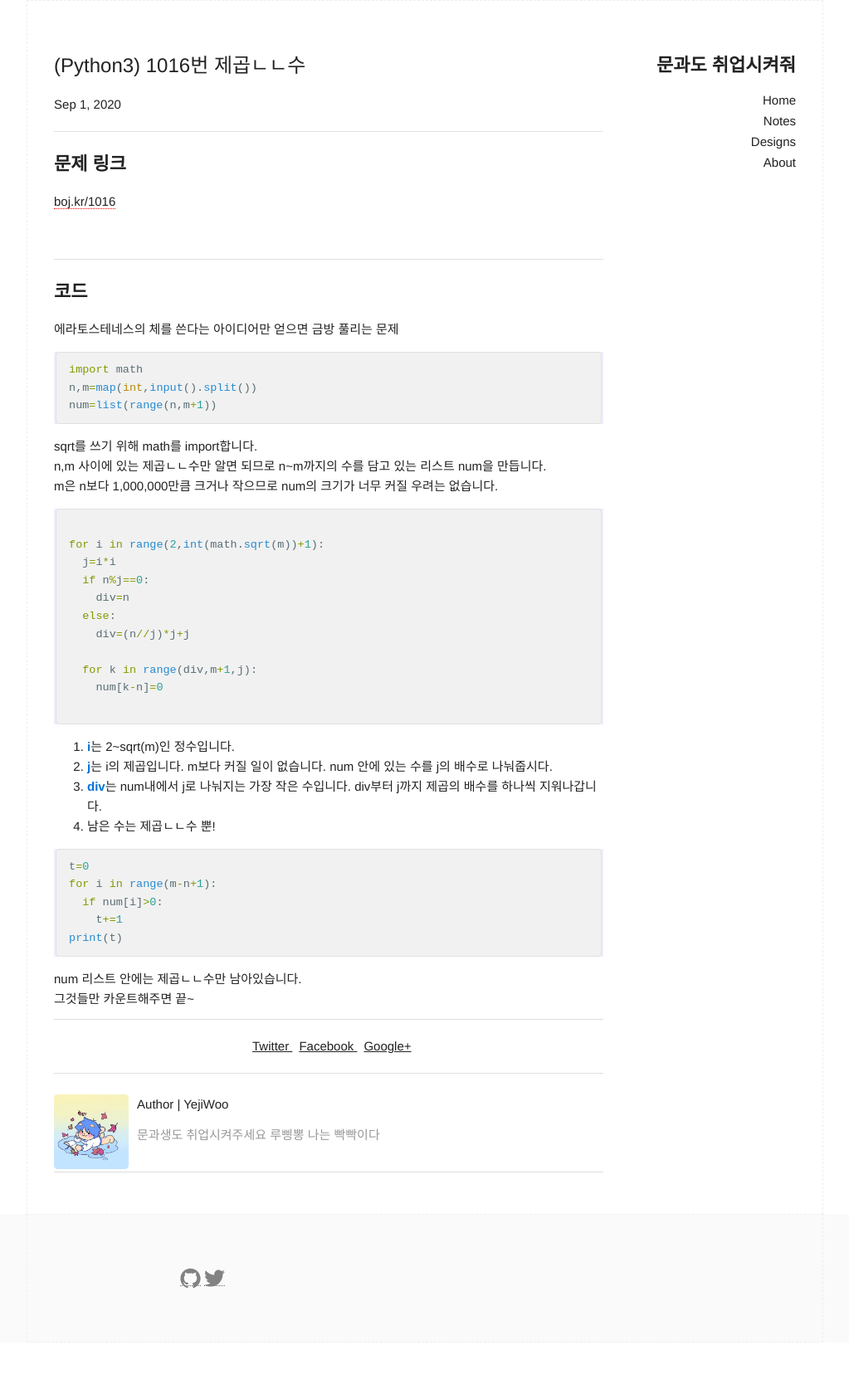
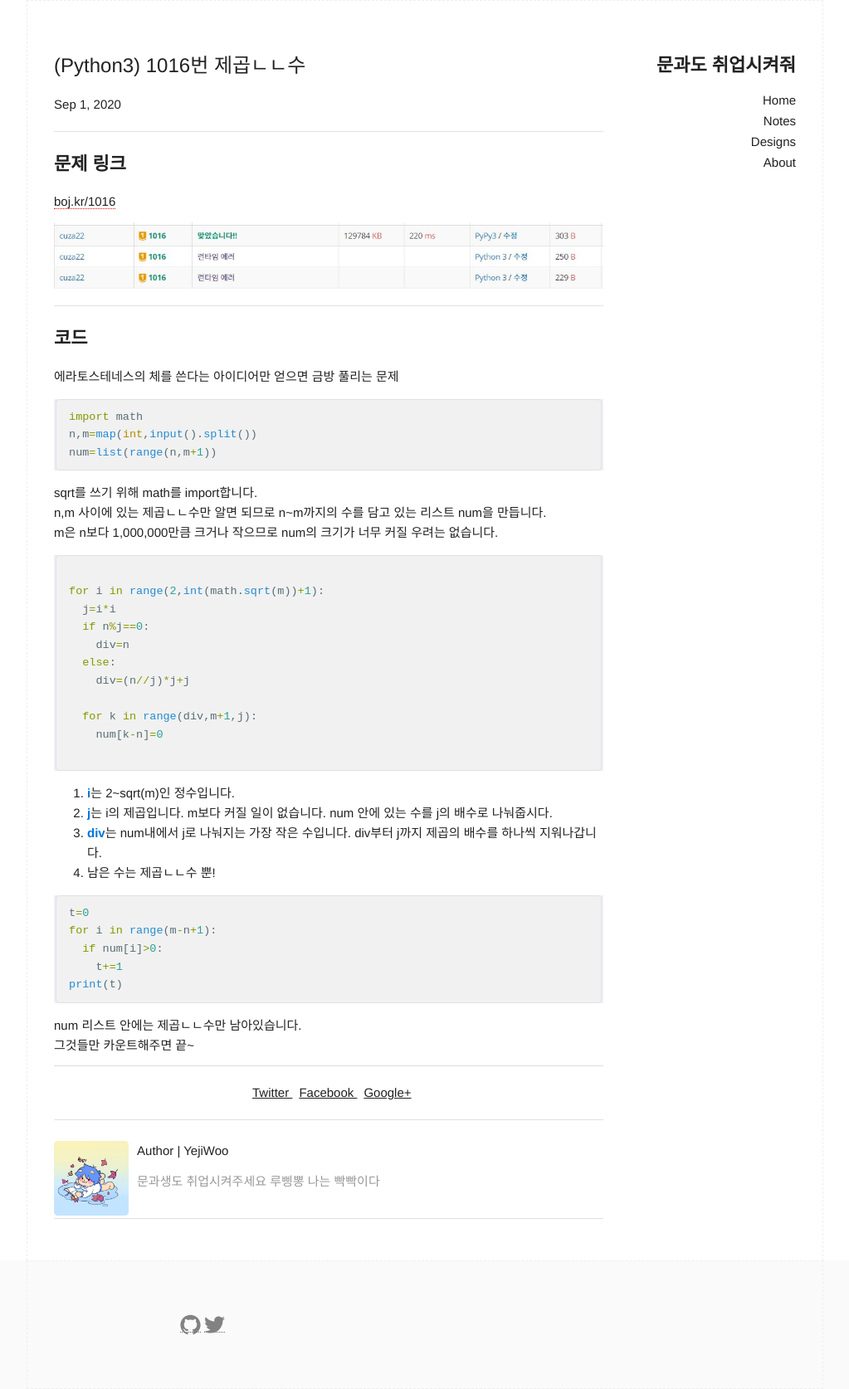
Before and after one commit to cuza22/cuza22.github.io, a Jekyll site: the page built from _posts/2020-09-01-BOJ1016.md, in a window 1280 px wide. Shown: the whole page at 83% size, without its empty margins (128-1151 px from the left). Built offline with Jekyll 4.4.1, drawn with Linux system fonts in a browser that asks for light colours; before the commit the page ends 1618 px from its top, so only the background shows below that.

Commit message:
200903Post

```diff
--- a/_posts/2020-09-01-BOJ1016.md
+++ b/_posts/2020-09-01-BOJ1016.md
@@ -8,7 +8,7 @@ description: 소수, 에라토스테네스의 체
 ## **문제 링크**
 [boj.kr/1016](http://https://www.acmicpc.net/problem/1655)
 
-![](./assets/img/1016.jpg)
+![]({{site.baseurl}}/assets/img/1016.jpg)
 
 * * *
 ## **코드**
```
Also changed, not shown: _posts/2020-08-31-BOJ1655.md (+1 -1 lines), _posts/2020-09-03-BOJ3190.md (+2 -1 lines), assets/img/snake.png (added).
